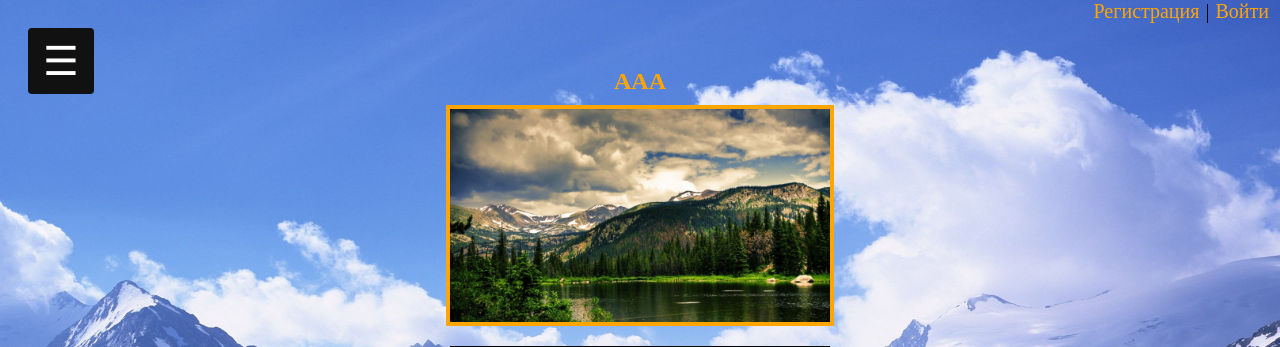
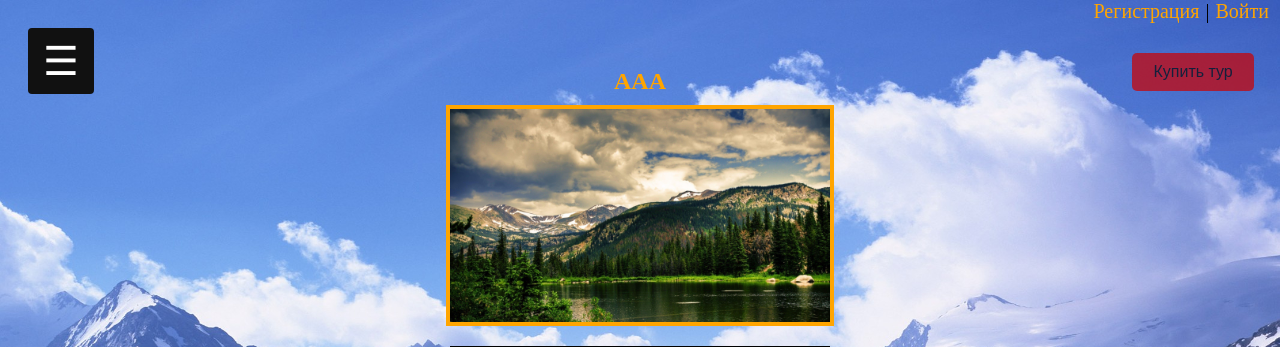
Before and after one commit to muztishini/Turfirma, a Django app: page /tours/1/ in a window 1280 px wide. Shown: the top 347 px of the page. Run offline with Django 5.2, Linux system fonts and the light colour scheme; data comes from the database, SQL or seed files in the repository; both versions use the stored data as it was after the commit.

Commit message:
add button buy

```diff
--- a/turfirmaproject/turfirmaapp/static/css/styles.css
+++ b/turfirmaproject/turfirmaapp/static/css/styles.css
@@ -292,3 +292,33 @@ button:hover {
   left: 42%;
   font-size: 18px;
 }
+
+.buy_tour {
+  position: relative;
+  background-color: red;
+  left: 40px;
+  top: 30px;
+  animation: blink 1.5s infinite;
+  border: none;
+  cursor: pointer;
+  padding: 10px 20px;
+  font-size: 16px;
+  border-radius: 5px;
+}
+
+@keyframes blink {
+  0%, 100% {
+    opacity: 1;
+  }
+  50% {
+    opacity: 0.7;
+    background-color: #cc0000;
+  }
+}
+
+.links_btn_buy {
+  color: black;
+  outline: none;
+  text-decoration: none;
+  padding: 2px 1px 0;
+}
--- a/turfirmaproject/turfirmaapp/templates/base.html
+++ b/turfirmaproject/turfirmaapp/templates/base.html
@@ -16,6 +16,7 @@
           <a class="links" href="{% url 'register' %}">Регистрация</a> | <a class="links" href="{% url 'login' %}">Войти</a>
         {% endif %}
       </nav>
+      <button class="buy_tour"><a class="links_btn_buy" href="{% url 'tours' %}">Купить тур</a></button>
     </header>
 
     <div id="mySidebar" class="sidebar">
```
Also changed, not shown: turfirmaproject/db.sqlite3, turfirmaproject/turfirmaapp/migrations/0010_tours_level.py (added), 1 other file.
